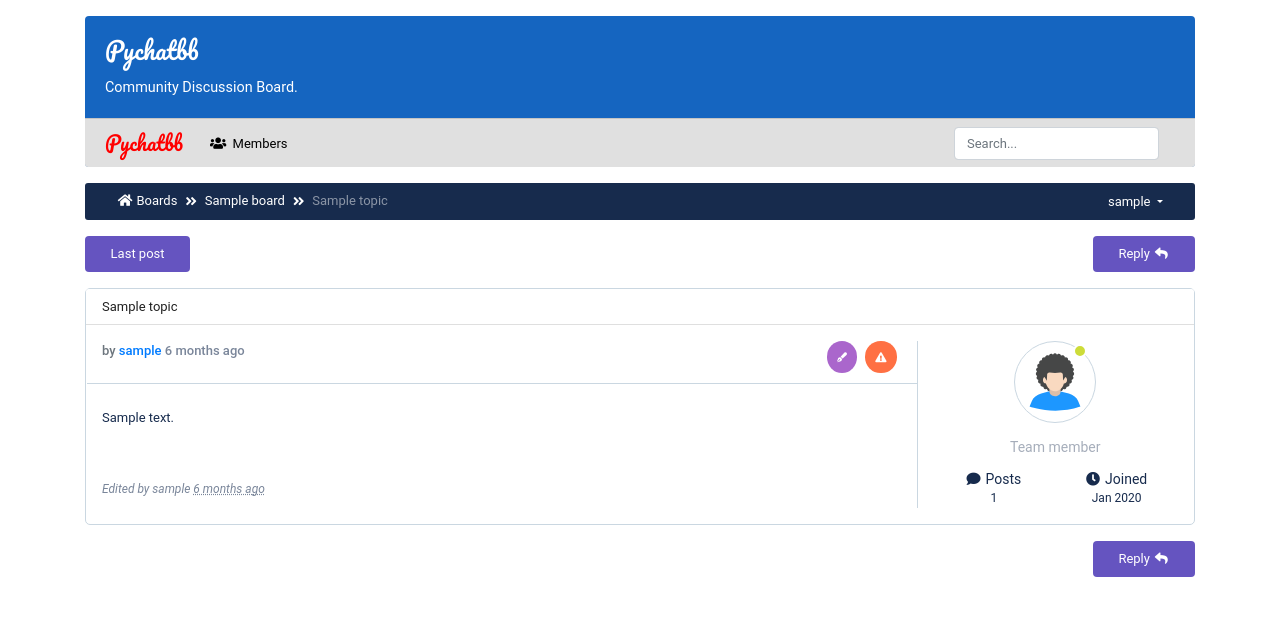
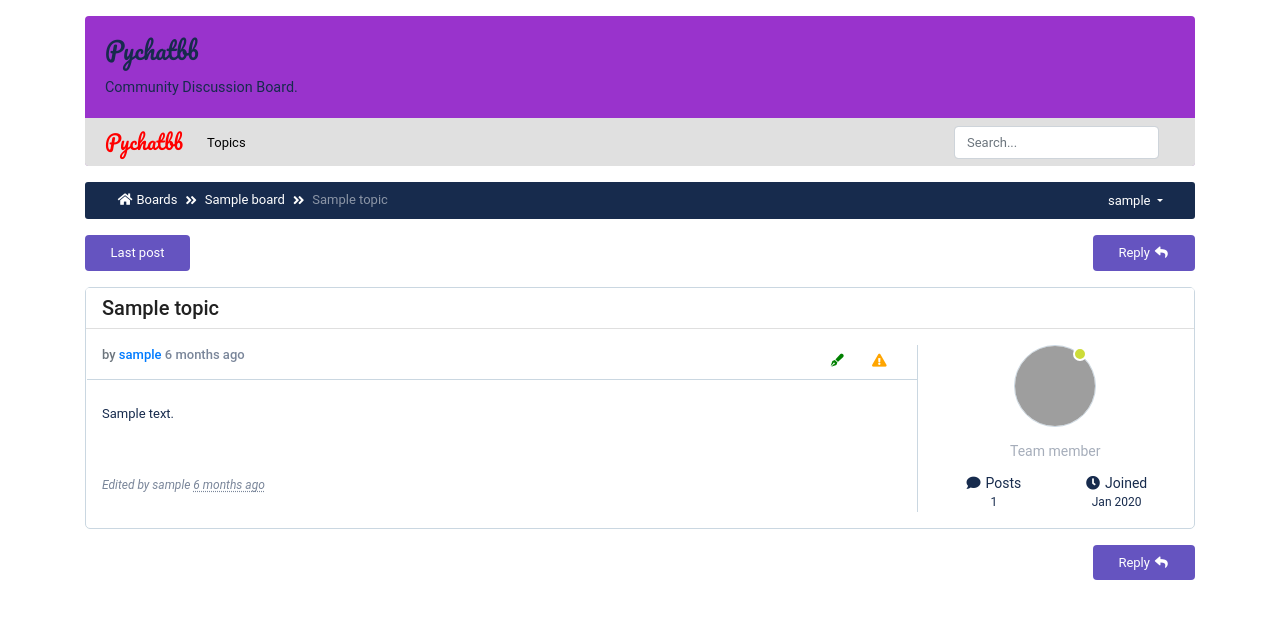
Before and after one commit to patrickcharlson/frilium, a Django app: a page that uses templates/_base.html in a window 1280 px wide. Shown: the top 619 px of the page. Run offline with Django 3.2, Linux system fonts and the light colour scheme; a user stored in the database is signed in; tables that the repository leaves empty hold one stand-in row (values such as "Sample post"); some libraries are stand-ins or nearby versions; grey boxes are pictures that could not be loaded.

Commit message:
added gravatar to pychatbb

```diff
--- a/boards/urls.py
+++ b/boards/urls.py
@@ -1,16 +1,15 @@
 from django.urls import path
 
-from .views import PostUpdateView, TopicsListView, PostListView, UsersListView, \
-    NewPostView, NewTopicView, delete_post, edit_topic, show_post, show_topic, index, BoardCategoryListView
+from .views import PostUpdateView, TopicsListView, PostListView, NewPostView, NewTopicView, delete_post, edit_topic, \
+    show_post, show_topic, index, \
+    BoardCategoryListView, all_topics
 
 app_name = 'boards'
 urlpatterns = [
     # Boards
     path('', index, name='home'),
 
-    # Users
-    path('users/', UsersListView.as_view(), name='users'),
-
+    path('topics/', all_topics, name='topics'),
     path('b/<slug:slug>/', TopicsListView.as_view(), name='board_topics'),
     path('<slug:slug>/t/new/', NewTopicView.as_view(), name='new_topic'),
     path('t/<slug:slug>/<int:pk>/', PostListView.as_view(), name='topic_post'),
@@ -20,5 +19,5 @@ urlpatterns = [
     path('post/<slug:slug>/delete/', delete_post, name='delete_post'),
     path('post/<slug:slug>/', show_post, name='post'),
     path('t/<slug:slug>/<int:pk>/', show_topic, name='topic'),
-    path('c/<slug:slug>/<int:pk>/', BoardCategoryListView.as_view(), name='cat-list')
+    path('c/b/<slug:slug>/<int:pk>/', BoardCategoryListView.as_view(), name='cat-list'),
 ]
--- a/boards/views.py
+++ b/boards/views.py
@@ -2,7 +2,7 @@ from django.contrib import messages
 from django.contrib.auth import get_user_model
 from django.contrib.auth.decorators import login_required
 from django.contrib.auth.mixins import LoginRequiredMixin
-from django.db.models import Count
+from django.db.models import Count, F
 from django.shortcuts import render, get_object_or_404, redirect
 from django.urls import reverse
 from django.utils import timezone
@@ -15,18 +15,24 @@ from .models import Board, Post, Topic, Category
 User = get_user_model()
 
 
-class BoardsListView(ListView):
-    model = Board
-    context_object_name = 'boards'
-    template_name = 'home.html'
-
-    def get_context_data(self, *, object_list=None, **kwargs):
-        context = super().get_context_data(**kwargs)
-        context['categories'] = Category.objects.all()
-        return context
+# class BoardsListView(ListView):
+#     model = Board
+#     context_object_name = 'boards'
+#     template_name = 'home.html'
+#
+#     def get_context_data(self, *, object_list=None, **kwargs):
+#         context = super().get_context_data(**kwargs)
+#         context['categories'] = Category.objects.select_related().all()
+#         return context
+#
+#
+# index = BoardsListView.as_view()
 
 
-index = BoardsListView.as_view()
+def index(request):
+    context = {'boards': Board.objects.all(),
+               'categories': Category.objects.all()}
+    return render(request, 'home.html', context)
 
 
 class TopicsListView(LoginRequiredMixin, ListView):
@@ -83,7 +89,7 @@ class PostListView(LoginRequiredMixin, ListView):
     def get_context_data(self, *, object_list=None, **kwargs):
         session_key = f'viewed_topic_{self.topic.slug}'
         if not self.request.session.get(session_key, False):
-            self.topic.views += 1
+            self.topic.views = F('views') + 1
             self.topic.save()
             self.request.session[session_key] = True
         context = super().get_context_data(**kwargs)
@@ -158,13 +164,6 @@ class PostUpdateView(LoginRequiredMixin, UpdateView):
         return queryset.filter(created_by=self.request.user)
 
 
-class UsersListView(LoginRequiredMixin, ListView):
-    model = User
-    context_object_name = 'users'
-    template_name = 'boards/members.html'
-    paginate_by = 5
-
-
 def delete_post(request, slug):
     post = get_object_or_404(Post, slug=slug)
     post.delete()
@@ -211,3 +210,8 @@ def show_topic(request, slug, pk):
     topic = get_object_or_404(Topic, slug=slug, pk=pk)
     url = f'{reverse("boards:topic_post", args=[topic.slug, topic.pk])}'
     return redirect(url)
+
+
+def all_topics(request):
+    context = {'topics': Topic.objects.select_related().order_by('-date_created').annotate(replies=Count('posts') - 1)}
+    return render(request, 'boards/all_topics.html', context)
--- a/static/css/styles.css
+++ b/static/css/styles.css
@@ -251,16 +231,15 @@ div.CodeMirror {
     padding: 6px 10px;
     box-shadow: none;
     margin-right: 5px;
-    border-radius: 50%;
+    vertical-align: top;
+}
+
+.btn-icon:focus, .btn-icon:active {
+    box-shadow: none !important;
 }
 
 .btn-control .btn:hover {
     box-shadow: none;
-}
-
-.icon-color {
-    color: white !important;
-    font-size: 10px;
 }
 
 .form-inline {
@@ -277,6 +256,15 @@ div.CodeMirror {
 
 h4.card-title {
     font-family: 'Pacifico', cursive;
+    color: #172b4d;
+}
+
+.card-container p.card-text {
+    color: #172b4d !important;
+}
+
+.card-footer {
+    border-top: none;
 }
 
 .navbar-brand {
@@ -329,6 +317,7 @@ h4.card-title {
 .controls {
     border-bottom: 1px solid #cad7e1;
     padding-bottom: 10px;
+    max-height: 35px;
 }
 
 .profile-body {
--- a/templates/_base.html
+++ b/templates/_base.html
@@ -15,7 +15,7 @@
 </head>
 <body>
 <div class="container my-3">
-    <div class="card card-container justify-content-start blue darken-3 text-white">
+    <div class="card card-container justify-content-start secondary-color-dark text-white">
         <div class="card-body">
             <h4 class="card-title">Pychatbb</h4>
             <p class="card-text text-white">Community Discussion Board.</p>
@@ -25,9 +25,7 @@
             <a href="{% url 'boards:home' %}" class="navbar-brand">Pychatbb</a>
             <ul class="navbar-nav mr-auto">
                 <li class="nav-item">
-                    <a class="nav-link" href="{% url 'boards:users' %}">
-                        <i class="fas fa-users"></i> Members
-                    </a>
+                    <a class="nav-link" href="{% url 'boards:topics' %}"> Topics </a>
                 </li>
             </ul>
 
--- a/templates/boards/topic_posts.html
+++ b/templates/boards/topic_posts.html
@@ -1,4 +1,5 @@
 {% extends '_base.html' %}
+{% load users_extras %}
 {% load humanize %}
 
 {% load static %}
@@ -56,9 +57,9 @@
     {% for post in posts %}
         <div class="card card-posts mb-3">
             {% if forloop.first %}
-                <div class="card-header text-dark bg-white py-2 px-3">
-                    {{ topic.title }}
-                </div>
+                <h5 class="card-header text-dark bg-white py-2 px-3">
+                    <strong>{{ topic.title }}</strong>
+                </h5>
             {% endif %}
             <div class="card-body p-3" id="p-{{ post.id }}">
                 <div class="row">
@@ -81,54 +82,54 @@
 
                                     {% if post.created_by == user %}
                                         {% if forloop.first %}
-                                            <a class=" btn-icon btn btn-secondary"
+                                            <a class=" btn-icon btn"
                                                href="{% url 'boards:edit_topic' post.topic.slug %}"
                                                data-post-id="{{ post.id }}" data-toggle="tooltip"
                                                data-placement="top"
                                                title="Edit this topic">
-                                                <i style="color: green" class="icon-color fas fa-pen-fancy"></i>
+                                                <i style="color: green" class="fas fa-pen-fancy"></i>
                                             </a>
-                                            <a class="btn-icon btn btn-deep-orange"
+                                            <a class="btn-icon btn"
                                                href=""
                                                data-toggle="tooltip" data-placement="top"
                                                title="Report this post">
                                                 <i style="color: orange"
-                                                   class="icon-color fas fa-exclamation-triangle"></i>
+                                                   class="fas fa-exclamation-triangle"></i>
                                             </a>
                                         {% else %}
 
-                                            <a class=" btn-icon btn btn-secondary"
+                                            <a class=" btn-icon btn"
                                                href="{% url 'boards:edit_post' post.slug %}"
                                                data-toggle="tooltip" data-placement="top"
                                                title="Edit this post">
-                                                <i style="color: green" class="icon-color fas fa-pen-fancy"></i>
+                                                <i style="color: green" class="fas fa-pen-fancy"></i>
                                             </a>
 
                                             <a onclick="return confirm('Are you sure you want to delete this post?')"
-                                               type="button" class="btn-icon btn btn-danger"
+                                               type="button" class="btn-icon btn"
                                                href="{% url 'boards:delete_post' post.slug %}"
                                                data-post-id="{{ post.id }}"
                                                data-toggle="tooltip"
                                                data-placement="top"
                                                title="Delete this post">
-                                                <i style="color: orangered" class="icon-color fas fa-trash-alt"></i>
+                                                <i style="color: orangered" class="fas fa-trash-alt"></i>
                                             </a>
 
 
-                                            <a class="btn-icon btn btn-deep-orange"
+                                            <a class="btn-icon btn"
                                                href=""
                                                data-toggle="tooltip" data-placement="top"
                                                title="Report this post">
                                                 <i style="color: orange"
-                                                   class="icon-color fas fa-exclamation-triangle"></i>
+                                                   class="fas fa-exclamation-triangle"></i>
                                             </a>
                                         {% endif %}
                                     {% else %}
-                                        <a class="btn-icon btn btn-deep-orange"
+                                        <a class="btn-icon btn"
                                            href=""
                                            data-post-id="{{ post.id }}" data-toggle="tooltip" data-placement="top"
                                            title="Report this post">
-                                            <i style="color: orange" class="icon-color fas fa-exclamation-triangle"></i>
+                                            <i style="color: orange" class="fas fa-exclamation-triangle"></i>
                                         </a>
                                     {% endif %}
 
@@ -154,7 +155,7 @@
                     <div class="col-3 author-box">
                         <div class="avatar-wrap d-flex justify-content-center">
                             <a href="{% url 'users:user_posts' post.created_by.username post.created_by.pk %}">
-                                <img width="82" height="82" src="{% static 'img/avatar.svg' %}"
+                                <img width="82" height="82" src="{{ post.created_by|gravatar }}"
                                      alt="{{ post.created_by }}"
                                      class="circular"> </a>
                             <span class="avatar-online"></span>
--- a/templates/users/all_posts.html
+++ b/templates/users/all_posts.html
@@ -1,5 +1,4 @@
 {% extends 'users/user_profile.html' %}
-{% load i18n %}
 
 {% block section %}
     {% if posts %}
--- a/templates/users/all_topics.html
+++ b/templates/users/all_topics.html
@@ -8,10 +8,12 @@
                     {% include 'includes/pagination.html' %}
                 </div>
                 <h3 class="toolbar-left">
-                    You have initiated {{ user.topics.count }} topic{{ topics.count|pluralize }}
+                    You have initiated {{ user.topic_count }} topic{{ user.topic_count|pluralize }}
                 </h3>
             </nav>
             {% include 'users/topic-feed.html' %}
         </div>
+    {% else %}
+        No initiated topic
     {% endif %}
 {% endblock %}
--- a/templates/users/details.html
+++ b/templates/users/details.html
@@ -47,7 +47,8 @@
                         <div class="row form-group">
                             <strong class="control-label col-md-3">Website:</strong>
                             <div class="form-control-static col-md-9">
-                                <p>{{ user.website }}</p>
+                                <p><a style="text-decoration: underline"
+                                      href="{{ user.website }}">{{ user.website }}</a></p>
                             </div>
                         </div>
                     {% endif %}
--- a/templates/users/post-feed.html
+++ b/templates/users/post-feed.html
@@ -1,3 +1,4 @@
+{% load users_extras %}
 {% load static %}
 
 {% load humanize %}
@@ -12,11 +13,11 @@
                             Post <i class=" fa-fw fas fa-hand-point-right"></i></a>
                         <div class="media">
                             <div class="media-left">
-                                <img class="poster-avatar" src="{% static 'img/avatar-3.png' %}" alt="">
+                                <img class="poster-avatar" src="{{ post.created_by|gravatar }}" alt="">
                             </div>
                             <div class="media-body">
                                 <div class="media-heading">
-                                    <a class="item-title" href="">{{ post.created_by.username }}</a>
+                                    <a class="item-title" href="">{{ post.created_by }}</a>
                                 </div>
                                 <a class="user-title user-title-primary" href="">Project Lead</a>
                             </div>
--- a/templates/users/topic-feed.html
+++ b/templates/users/topic-feed.html
@@ -1,3 +1,4 @@
+{% load users_extras %}
 {% load static %}
 
 {% load humanize %}
@@ -12,7 +13,7 @@
                             Post <i class="fa-fw fas fa-hand-point-right"></i></a>
                         <div class="media">
                             <div class="media-left">
-                                <img class="poster-avatar" src="{% static 'img/avatar-3.png' %}" alt="">
+                                <img class="poster-avatar" src="{{ topic.created_by|gravatar }}" alt="">
                             </div>
                             <div class="media-body">
                                 <div class="media-heading">
--- a/templates/users/user_profile.html
+++ b/templates/users/user_profile.html
@@ -1,4 +1,5 @@
 {% extends '_base.html' %}
+{% load users_extras %}
 {% load humanize %}
 {% load static %}
 
@@ -15,7 +16,7 @@
     <div class="row">
         <div class="col-md-3 profile-sidebar">
             <div class="avatar-wrap d-flex justify-content-center">
-                <img src="{% static 'img/avatar.svg' %}" alt="{{ post.created_by.username }}" class="circular w-75">
+                <img src="{{ user|gravatar }}" alt="{{ post.created_by.username }}" class="circular w-75">
                 <span class="avatar-online"></span>
             </div>
 
--- a/users/forms.py
+++ b/users/forms.py
@@ -51,4 +51,4 @@ class UserForm(ModelForm):
     def __init__(self, *args, **kwargs):
         super().__init__(*args, **kwargs)
         self.fields['gender'].required = False
-        self.fields['website'].initial = f'https://'
+        self.fields['website'].initial = 'https://'
--- a/users/templatetags/users_extras.py
+++ b/users/templatetags/users_extras.py
@@ -1,6 +1,9 @@
+import hashlib
+
 from django import template
 from django.contrib.auth import get_user_model
 from django.urls import reverse
+from django.utils.http import urlencode
 from django.utils.safestring import mark_safe
 
 register = template.Library()
@@ -15,5 +18,9 @@ def profile_link(user):
 
 
 @register.filter
-def poster(user, post=None):
-    return post.user == user
+def gravatar(user):
+    email = user.email.lower().encode('utf-8')
+    default = 'mm'
+    size = 256
+    url = f'https://www.gravatar.com/avatar/{hashlib.md5(email).hexdigest()}?{urlencode({"d": default, "s": str(size)})}'
+    return url
```
Also changed, not shown: other parts of static/css/styles.css (+16 -23 lines), templates/boards/all_topics.html (added, +15 -0 lines), templates/boards/members.html (deleted, +0 -51 lines), templates/boards/topics.html (+11 -4 lines), templates/home.html (+8 -16 lines), users/models.py (+3 -6 lines).
